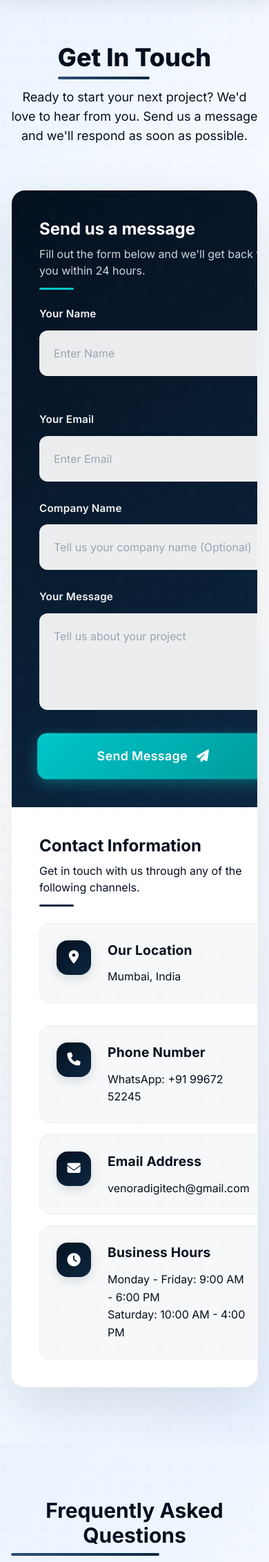
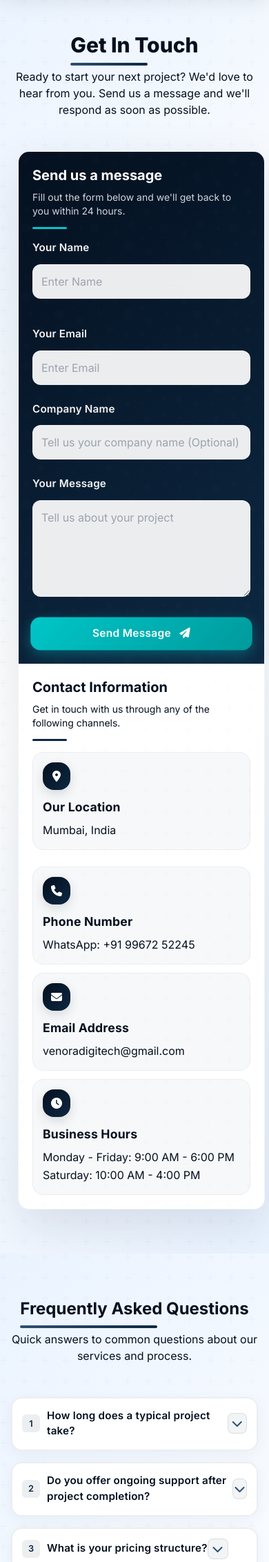
Before and after one commit to venoradigitech/venora-website, a Django app: page /contact/ in a window 390 px wide. Shown: the part 65-2329 px from the top of the page at 69% size. Run offline with Django 5.2, Linux system fonts and the light colour scheme; some libraries are stand-ins or nearby versions.

Commit message:
Refactor contact.html for improved layout and style
Adjusted padding, margins, and font sizes for various elements to enhance layout and responsiveness. Updated section titles and descriptions for better clarity and consistency.

```diff
--- a/venora/app/templates/contact.html
+++ b/venora/app/templates/contact.html
@@ -260,16 +260,20 @@
             position: relative;
             z-index: 1;
             border: 1px solid rgba(13, 40, 66, 0.05);
+            width: 100%;
+            max-width: 100%;
+            box-sizing: border-box;
         }
 
         /* ENHANCED FORM CONTAINER */
         .form-container {
             background: linear-gradient(145deg, var(--navy-900), var(--navy-700));
-            padding: 3.5rem;
+            padding: 2rem;
             color: white;
             position: relative;
             overflow: hidden;
             height: 100%;
+            box-sizing: border-box;
         }
 
         .form-container::before {
@@ -284,7 +288,7 @@
         }
 
         .form-header {
-            margin-bottom: 2.5rem;
+            margin-bottom: 2rem;
             position: relative;
             z-index: 2;
         }
@@ -301,7 +305,7 @@
         }
 
         .form-group {
-            margin-bottom: 1.75rem;
+            margin-bottom: 1.5rem;
             position: relative;
             z-index: 2;
         }
@@ -317,7 +321,7 @@
 
         .form-input {
             width: 100%;
-            padding: 1.25rem;
+            padding: 1rem;
             border: 1px solid rgba(255, 255, 255, 0.15);
             border-radius: 12px;
             color: var(--navy-900);
@@ -325,6 +329,7 @@
             font-size: 1rem;
             background: rgba(255, 255, 255, 0.92);
             backdrop-filter: blur(10px);
+            box-sizing: border-box;
         }
 
         .form-input:focus {
@@ -346,7 +351,7 @@
             color: white;
             border: none;
             width: 100%;
-            padding: 1.25rem 2rem;
+            padding: 1rem 2rem;
             border-radius: 14px;
             font-size: 1.1rem;
             font-weight: 600;
@@ -386,10 +391,11 @@
         /* ENHANCED CONTACT INFO SIDE */
         .contact-info-side {
             background: white;
-            padding: 3.5rem;
+            padding: 2rem;
             color: var(--navy-900);
             height: 100%;
             position: relative;
+            box-sizing: border-box;
         }
 
         .contact-info-side::before {
@@ -404,7 +410,7 @@
         }
 
         .info-header {
-            margin-bottom: 2.5rem;
+            margin-bottom: 2rem;
             position: relative;
             z-index: 2;
         }
@@ -423,14 +429,15 @@
         .contact-method {
             display: flex;
             align-items: flex-start;
-            margin-bottom: 2rem;
-            padding: 1.75rem;
+            margin-bottom: 1.5rem;
+            padding: 1.25rem;
             background: rgba(13, 40, 66, 0.03);
             border-radius: 16px;
             transition: all 0.4s ease;
             border: 1px solid rgba(13, 40, 66, 0.05);
             position: relative;
             z-index: 2;
+            flex-wrap: wrap;
         }
 
         .contact-method:hover {
@@ -441,24 +448,29 @@
         }
 
         .contact-icon {
-            width: 60px;
-            height: 60px;
+            width: 50px;
+            height: 50px;
             border-radius: 16px;
             display: flex;
             align-items: center;
             justify-content: center;
-            margin-right: 1.5rem;
+            margin-right: 1rem;
             background: linear-gradient(135deg, var(--navy-900), var(--navy-700));
             color: white;
-            font-size: 1.4rem;
+            font-size: 1.2rem;
             flex-shrink: 0;
             box-shadow: 0 5px 15px rgba(13, 40, 66, 0.15);
         }
 
+        .contact-details {
+            flex: 1;
+            min-width: 200px;
+        }
+
         .contact-details h3 {
             font-weight: 700;
-            margin-bottom: 0.75rem;
-            font-size: 1.2rem;
+            margin-bottom: 0.5rem;
+            font-size: 1.1rem;
             color: var(--navy-900);
             letter-spacing: 0.2px;
         }
@@ -468,6 +480,7 @@
             transition: color 0.3s ease;
             text-decoration: none;
             line-height: 1.6;
+            word-break: break-word;
         }
 
         .contact-details a:hover {
@@ -477,9 +490,10 @@
         .social-links {
             display: flex;
             gap: 1rem;
-            margin-top: 2.5rem;
+            margin-top: 2rem;
             position: relative;
             z-index: 2;
+            flex-wrap: wrap;
         }
 
         .social-links .social-icon {
@@ -498,7 +512,7 @@
             background: rgba(16, 185, 129, 0.1);
             border: 1px solid rgba(16, 185, 129, 0.3);
             color: #10b981;
-            padding: 1.25rem;
+            padding: 1rem;
             border-radius: 10px;
             margin-top: 1.5rem;
             display: none;
@@ -510,7 +524,7 @@
             background: rgba(239, 68, 68, 0.1);
             border: 1px solid rgba(239, 68, 68, 0.3);
             color: #ef4444;
-            padding: 1.25rem;
+            padding: 1rem;
             border-radius: 10px;
             margin-top: 1.5rem;
             display: none;
@@ -565,7 +579,7 @@
         .accordion-item {
             border: 2px solid rgba(13, 40, 66, 0.08);
             border-radius: 16px;
-            margin-bottom: 1.25rem;
+            margin-bottom: 1rem;
             overflow: hidden;
             transition: all 0.4s ease;
             background: white;
@@ -580,7 +594,7 @@
         }
 
         .accordion-header {
-            padding: 1.75rem;
+            padding: 1.25rem;
             background: white;
             cursor: pointer;
             display: flex;
@@ -606,7 +620,7 @@
         }
 
         .accordion-header h3 {
-            font-size: 1.15rem;
+            font-size: 1.1rem;
             font-weight: 600;
             color: var(--navy-900);
             margin: 0;
@@ -617,10 +631,10 @@
         .accordion-icon {
             transition: transform 0.4s ease;
             color: var(--navy-500);
-            font-size: 1.1rem;
+            font-size: 1rem;
             background: rgba(13, 40, 66, 0.05);
-            width: 32px;
-            height: 32px;
+            width: 30px;
+            height: 30px;
             border-radius: 8px;
             display: flex;
             align-items: center;
@@ -629,7 +643,7 @@
         }
 
         .accordion-content {
-            padding: 0 1.75rem;
+            padding: 0 1.25rem;
             max-height: 0;
             overflow: hidden;
             transition: all 0.4s ease;
@@ -640,7 +654,7 @@
         .accordion-content p {
             color: var(--navy-600);
             margin: 0;
-            padding-bottom: 1.75rem;
+            padding-bottom: 1.25rem;
             line-height: 1.7;
         }
 
@@ -674,14 +688,14 @@
             display: inline-flex;
             align-items: center;
             justify-content: center;
-            width: 28px;
-            height: 28px;
+            width: 26px;
+            height: 26px;
             background: rgba(13, 40, 66, 0.08);
             border-radius: 6px;
             font-size: 0.8rem;
             font-weight: 600;
             color: var(--navy-700);
-            margin-right: 12px;
+            margin-right: 10px;
             flex-shrink: 0;
             transition: all 0.3s ease;
         }
@@ -780,31 +794,109 @@
             transform: translateY(-2px);
         }
 
+        /* Mobile-specific fixes */
         @media (max-width: 768px) {
+            .contact-section {
+                padding-top: 24px;
+                padding-bottom: 16px;
+            }
+
             .form-container, .contact-info-side {
-                padding: 2.5rem;
+                padding: 1.5rem;
             }
 
             .contact-container {
-                border-radius: 20px;
+                border-radius: 16px;
+                margin: 0 10px;
             }
 
             .contact-method {
-                padding: 1.5rem;
+                padding: 1rem;
+                flex-direction: column;
+                align-items: flex-start;
             }
 
             .contact-icon {
-                width: 50px;
-                height: 50px;
-                font-size: 1.2rem;
+                width: 45px;
+                height: 45px;
+                font-size: 1.1rem;
+                margin-bottom: 0.75rem;
+                margin-right: 0;
             }
 
             .accordion-header {
-                padding: 1.5rem;
+                padding: 1rem;
             }
 
             .accordion-content {
-                padding: 0 1.5rem;
+                padding: 0 1rem;
+            }
+
+            .accordion-header h3 {
+                font-size: 1rem;
+            }
+
+            .section-title {
+                font-size: 1.75rem;
+            }
+
+            .form-input {
+                padding: 0.875rem;
+            }
+
+            .send-button {
+                padding: 0.875rem 1.5rem;
+                font-size: 1rem;
+            }
+
+            .grid.md\\:grid-cols-2 {
+                grid-template-columns: 1fr;
+                gap: 1rem;
+            }
+
+            .contact-details {
+                min-width: 100%;
+            }
+        }
+
+        @media (max-width: 480px) {
+            .form-container, .contact-info-side {
+                padding: 1.25rem;
+            }
+
+            .contact-method {
+                padding: 0.875rem;
+            }
+
+            .contact-icon {
+                width: 40px;
+                height: 40px;
+                font-size: 1rem;
+            }
+
+            .accordion-header {
+                padding: 0.875rem;
+            }
+
+            .accordion-content {
+                padding: 0 0.875rem;
+            }
+
+            .accordion-header h3 {
+                font-size: 0.95rem;
+            }
+
+            .section-title {
+                font-size: 1.5rem;
+            }
+
+            .form-input {
+                padding: 0.75rem;
+            }
+
+            .send-button {
+                padding: 0.75rem 1.25rem;
+                font-size: 0.95rem;
             }
         }
     </style>
@@ -859,11 +951,11 @@
 <div id="mobile-menu-overlay" class="mobile-menu-overlay"></div>
 
 <!-- CONTACT SECTION -->
-<section class="pt-32 pb-20 contact-section">
+<section class="pt-28 pb-16 contact-section">
     <div class="max-w-6xl mx-auto px-4 sm:px-6">
-        <div class="text-center mb-16 fade-in">
-            <h1 class="text-4xl sm:text-5xl font-extrabold text-navy-900 section-title mx-auto">Get In Touch</h1>
-            <p class="text-center text-navy-600 max-w-2xl mx-auto mt-6 text-lg">Ready to start your next project? We'd love to hear from you. Send us a message and we'll respond as soon as possible.</p>
+        <div class="text-center mb-12 fade-in">
+            <h1 class="text-3xl sm:text-4xl font-extrabold text-navy-900 section-title mx-auto">Get In Touch</h1>
+            <p class="text-center text-navy-600 max-w-2xl mx-auto mt-4 text-base sm:text-lg">Ready to start your next project? We'd love to hear from you. Send us a message and we'll respond as soon as possible.</p>
         </div>
 
         <div class="contact-container fade-in">
@@ -871,13 +963,13 @@
                 <!-- Contact Form - Enhanced Container -->
                 <div class="form-container">
                     <div class="form-header">
-                        <h2 class="text-2xl font-bold text-white mb-2">Send us a message</h2>
-                        <p class="text-gray-300">Fill out the form below and we'll get back to you within 24 hours.</p>
+                        <h2 class="text-xl sm:text-2xl font-bold text-white mb-2">Send us a message</h2>
+                        <p class="text-gray-300 text-sm sm:text-base">Fill out the form below and we'll get back to you within 24 hours.</p>
                     </div>
 
                     <form id="contactForm" method="POST" class="mt-4" action="{% url 'contact' %}">
                         {% csrf_token %}
-                        <div class="grid md:grid-cols-2 gap-6">
+                        <div class="grid md:grid-cols-2 gap-4 sm:gap-6">
                             <div class="form-group">
                                 <label for="name" class="form-label">Your Name</label>
                                 <input type="text" id="name" name="name" class="form-input" placeholder="Enter Name" required>
@@ -920,11 +1012,11 @@
                 <!-- Enhanced Contact Information -->
                 <div class="contact-info-side">
                     <div class="info-header">
-                        <h2 class="text-2xl font-bold text-navy-900 mb-2">Contact Information</h2>
-                        <p class="text-navy-600">Get in touch with us through any of the following channels.</p>
+                        <h2 class="text-xl sm:text-2xl font-bold text-navy-900 mb-2">Contact Information</h2>
+                        <p class="text-navy-600 text-sm sm:text-base">Get in touch with us through any of the following channels.</p>
                     </div>
 
-                    <div class="space-y-4">
+                    <div class="space-y-3 sm:space-y-4">
                         <div class="contact-method">
                             <div class="contact-icon">
                                 <i class="fas fa-map-marker-alt" aria-hidden="true"></i>
@@ -972,11 +1064,11 @@
 </section>
 
 <!-- ENHANCED FAQ SECTION WITH ACCORDION -->
-<section class="py-20 faq-section">
+<section class="py-16 faq-section">
     <div class="max-w-4xl mx-auto px-4 sm:px-6">
-        <div class="text-center mb-16 fade-in">
-            <h2 class="text-3xl font-bold text-navy-900 section-title mx-auto">Frequently Asked Questions</h2>
-            <p class="text-center text-navy-600 mt-6 text-lg">Quick answers to common questions about our services and process.</p>
+        <div class="text-center mb-12 fade-in">
+            <h2 class="text-2xl sm:text-3xl font-bold text-navy-900 section-title mx-auto">Frequently Asked Questions</h2>
+            <p class="text-center text-navy-600 mt-4 text-base sm:text-lg">Quick answers to common questions about our services and process.</p>
         </div>
 
         <div class="fade-in">
@@ -1062,7 +1154,7 @@
 </section>
 
 <!-- FOOTER -->
-<footer class="py-16 darker-section">
+<footer class="py-12 darker-section">
     <div class="max-w-7xl mx-auto px-4 sm:px-6">
         <!-- Main Footer Content -->
         <div class="grid md:grid-cols-3 gap-8">
@@ -1072,7 +1164,7 @@
                     <span class="logo-venora mr-1">Venora</span>
                     <span class="logo-digitech text-white">Digitech</span>
                 </div>
-                <p class="text-gray-300 mb-6 max-w-md">Crafting world-class digital experiences for modern businesses. We transform ideas into impactful digital solutions that drive growth and engagement.</p>
+                <p class="text-gray-300 mb-6 max-w-md text-sm sm:text-base">Crafting world-class digital experiences for modern businesses. We transform ideas into impactful digital solutions that drive growth and engagement.</p>
                 <div class="flex gap-4 mb-6">
                     <a href="https://www.instagram.com/venoradigitech/" class="social-icon" target="_blank" aria-label="Visit our Instagram">
                         <i class="fab fa-instagram"></i>
```
